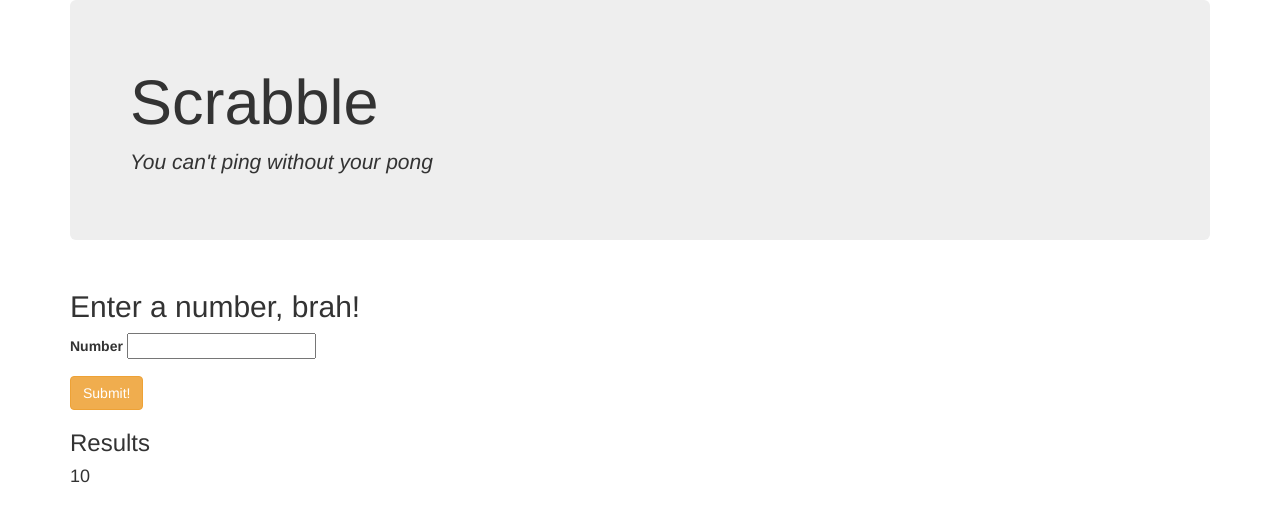
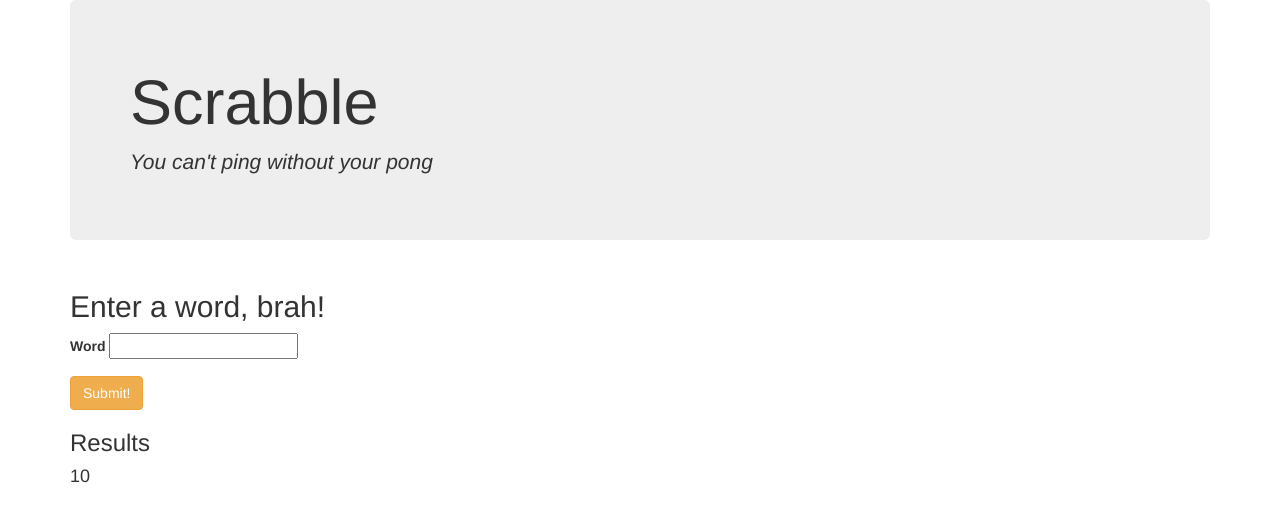
Before and after one commit to RonandoL/Scrabble-PHP, a PHP site: template views/scrabble.hmtl.twig in a window 1280 px wide. Shown: the top 522 px of the page. Run offline with PHP 8.4, Linux system fonts and the light colour scheme; the template is opened without the code that fills it: most values are stand-ins (such as "Sample title", 1, 10 or a date in 2020); some libraries are stand-ins or nearby versions.

Commit message:
Add fixed syntax, MVP working

```diff
--- a/views/scrabble.hmtl.twig
+++ b/views/scrabble.hmtl.twig
@@ -16,11 +16,11 @@
         <!-- Row: 1 -->
             <div class='row'>
               <div class='col-sm-6'>
-                  <h2>Enter a number, brah!</h2>
+                  <h2>Enter a word, brah!</h2>
 
                   <form action='/results'>
                       <div class='form-group'>
-                        <label for='word'>Number</label>
+                        <label for='word'>Word</label>
                         <input id='word' name='word' type='text'>
                       </div>
 
```
Also changed, not shown: app/app.php (+8 -6 lines).
